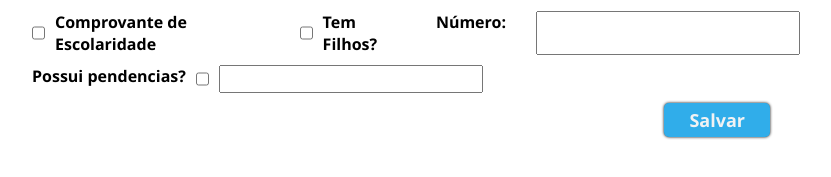
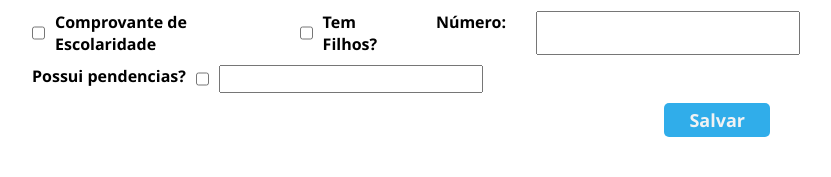
Before and after one commit to forjandobits/Projeto_PI, a PHP site: page /cadastro_de_funcionario.html in a window 1280 px wide. Shown: the part 948-1125 px from the top of the page, without its empty margins (224-1055 px from the left). Run offline with PHP 8.4, Linux system fonts and the light colour scheme.

Commit message:
FEAT: Pequenas correções no css e html

```diff
--- a/html-css/public/css/estilo.css
+++ b/html-css/public/css/estilo.css
@@ -375,7 +375,6 @@ input[type=number], input[type=text], input[type=date], input[type=email], selec
   background-color: var(--cor-titulo-azul);
   color: var(--cor-texto-padrao);
   border: none;
-  box-shadow: 0 0 3px var(--cor-sombra-escura);
 }
 
 .botao-Form-Funcionario button:hover {
```
Also changed, not shown: html-css/cadastro_de_funcionario.html (+50 -0 lines).
